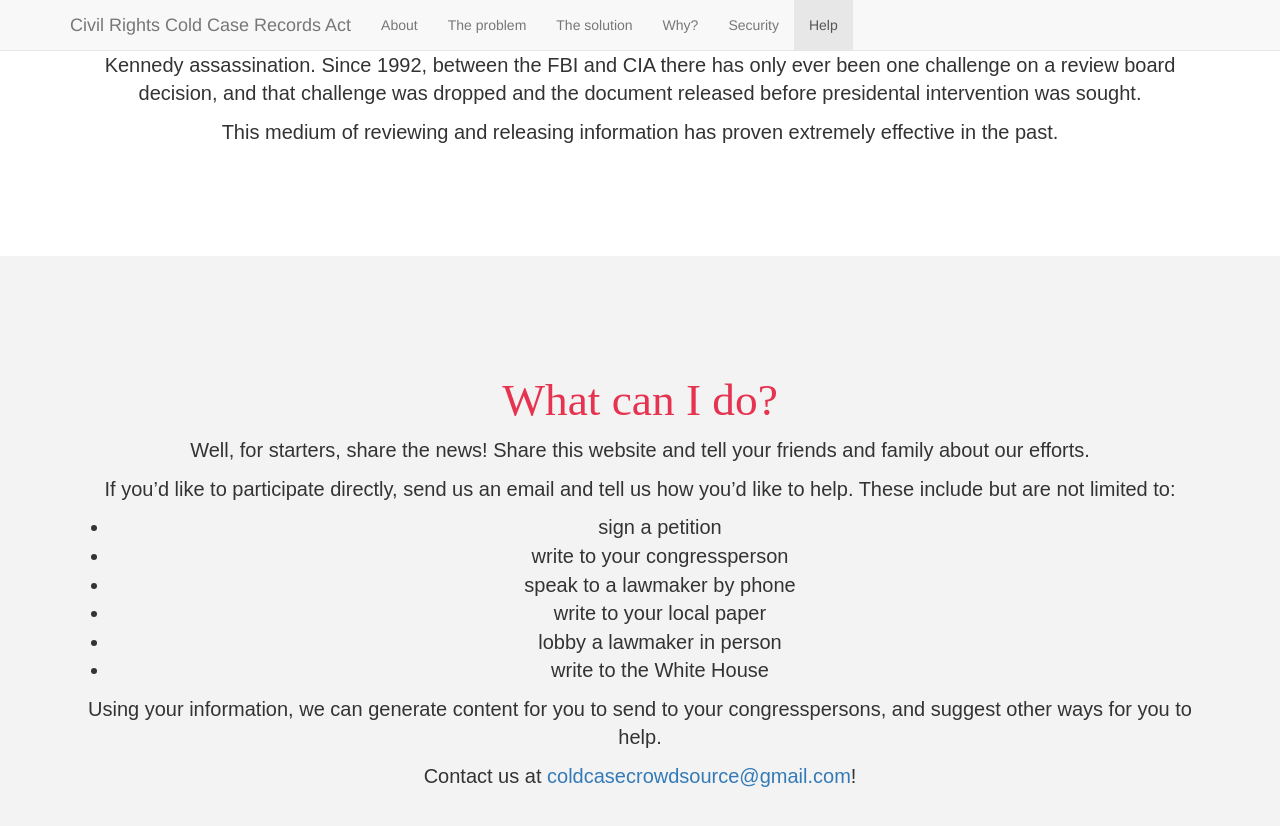
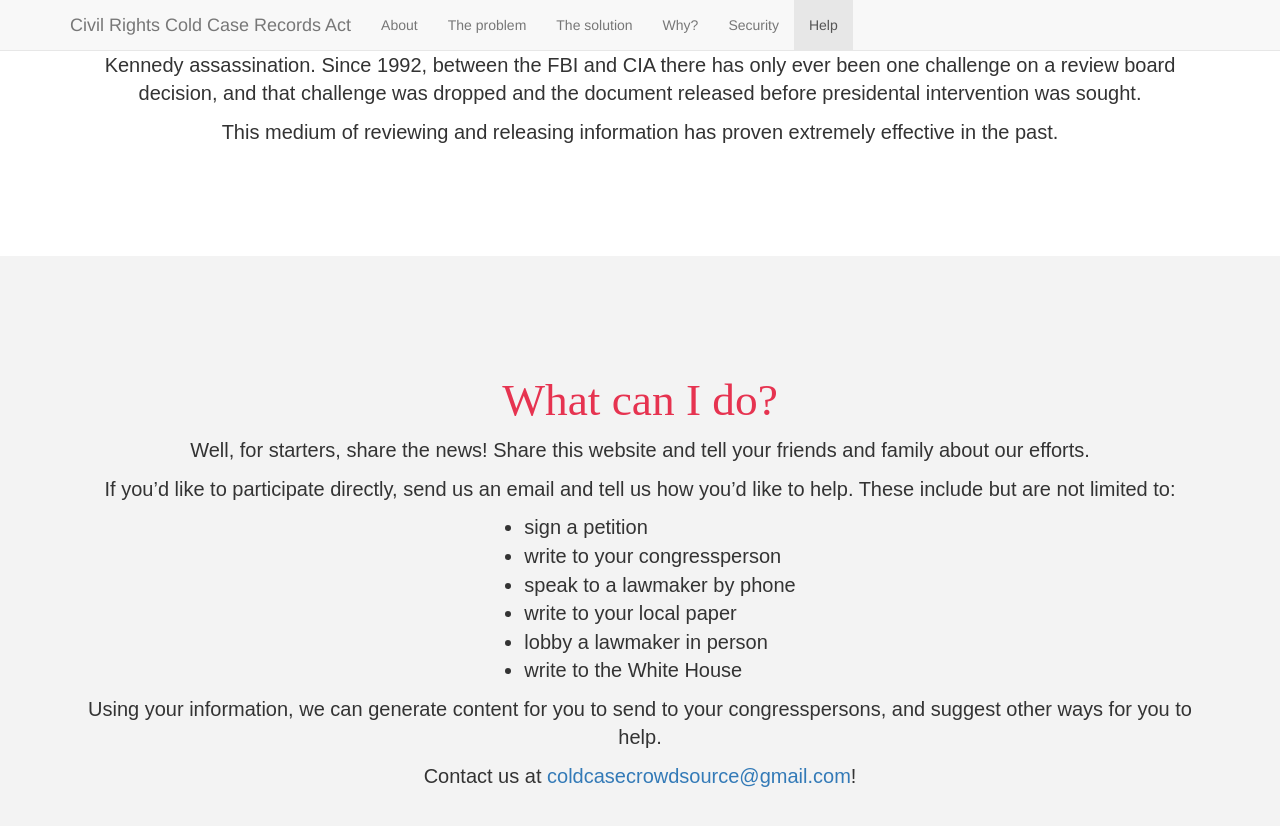
Before and after one commit to civilrightscoldcaseact/civilrightscoldcaseact.github.io, a Jekyll site: the page built from index.html, in a window 1280 px wide and 900 px high, scrolled down 1930 px. Shown: the top 826 px of the window. Built offline with Jekyll 4.4.1, drawn with Linux system fonts in a browser that asks for light colours.

Commit message:
Make lists prettier

```diff
--- a/css/scrolling-nav.scss
+++ b/css/scrolling-nav.scss
@@ -102,3 +102,8 @@ section {
         color: #e63350;
     }
 }
+
+ul, ol {
+    text-align: left;
+    display: inline-block;
+}
```
